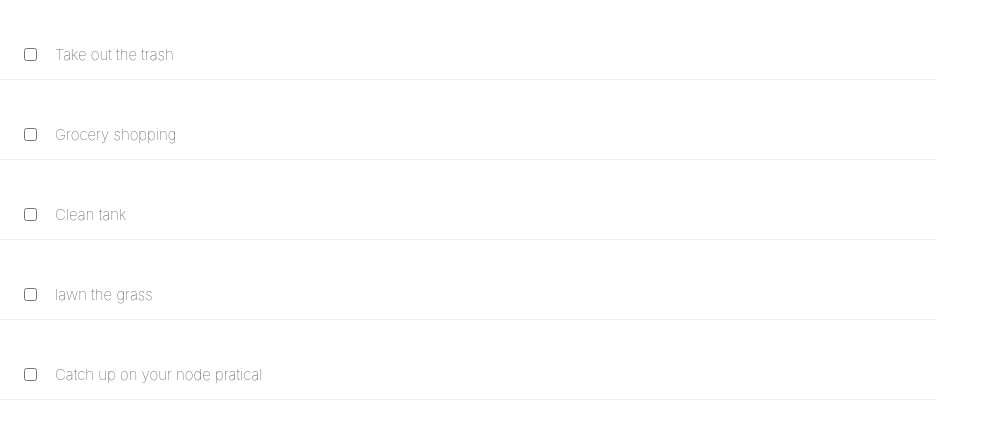
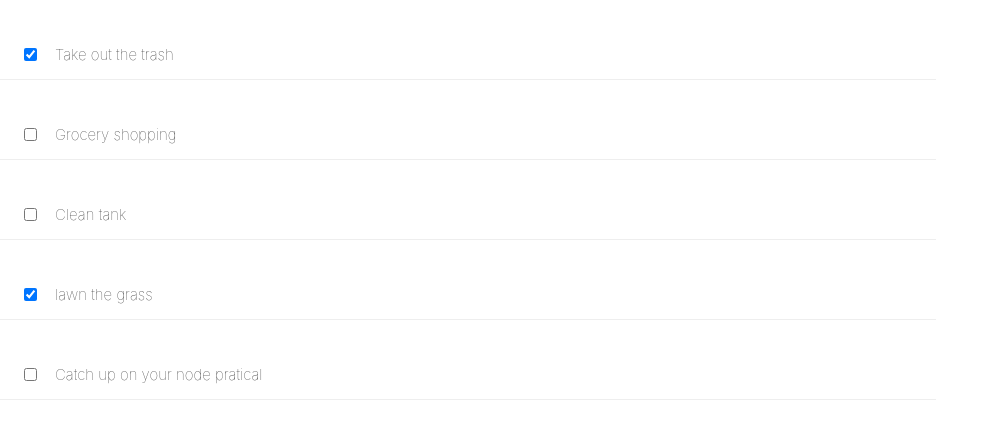
Before and after one commit to Benedict-Kpaduwa/To-Do-App, a React (Create React App) app: page / in a window 1280 px wide. Shown: the top 422 px of the page, without its empty margins (0-999 px from the left). Built offline with nearby package versions, Linux system fonts and the light colour scheme.

Commit message:
Add files via upload

```diff
--- a/src/ToDoItem.js
+++ b/src/ToDoItem.js
@@ -3,7 +3,7 @@ import React from "react";
 function ToDoItem(props){
     return(
         <div className = "todo-item">
-            <input type="checkbox" />
+            <input type="checkbox" checked={props.item.completed} onChange={()=> props.handleChange(props.item.id)}/>
             <p>{props.item.text}</p>
         </div>
     );
```
